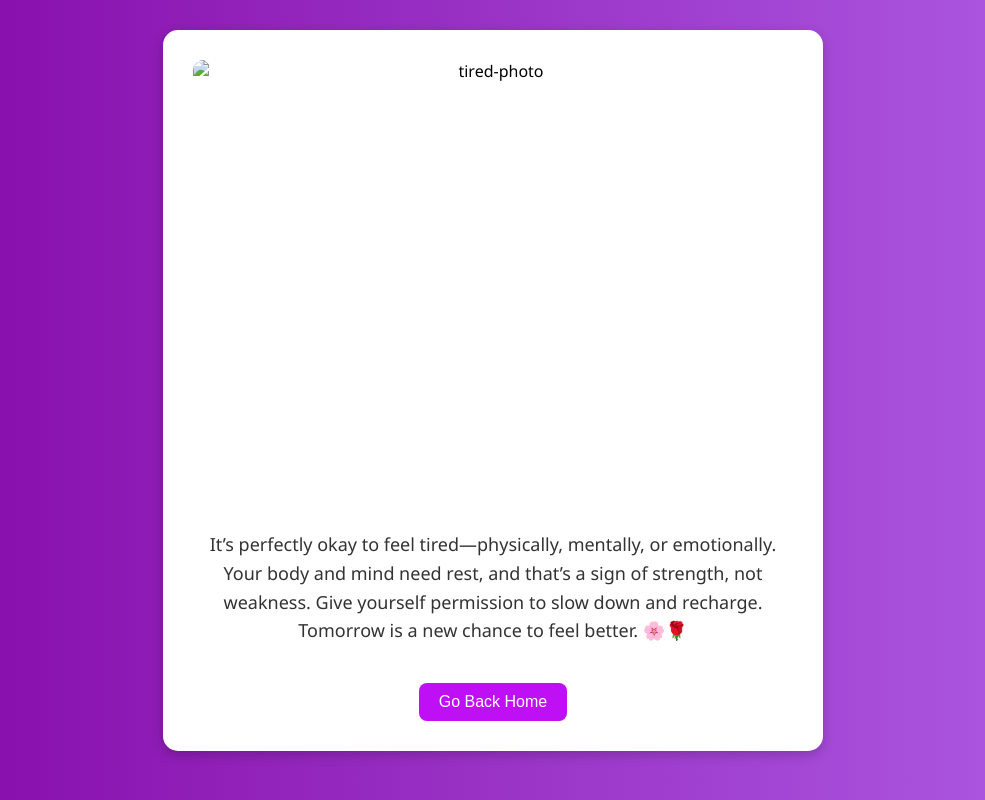
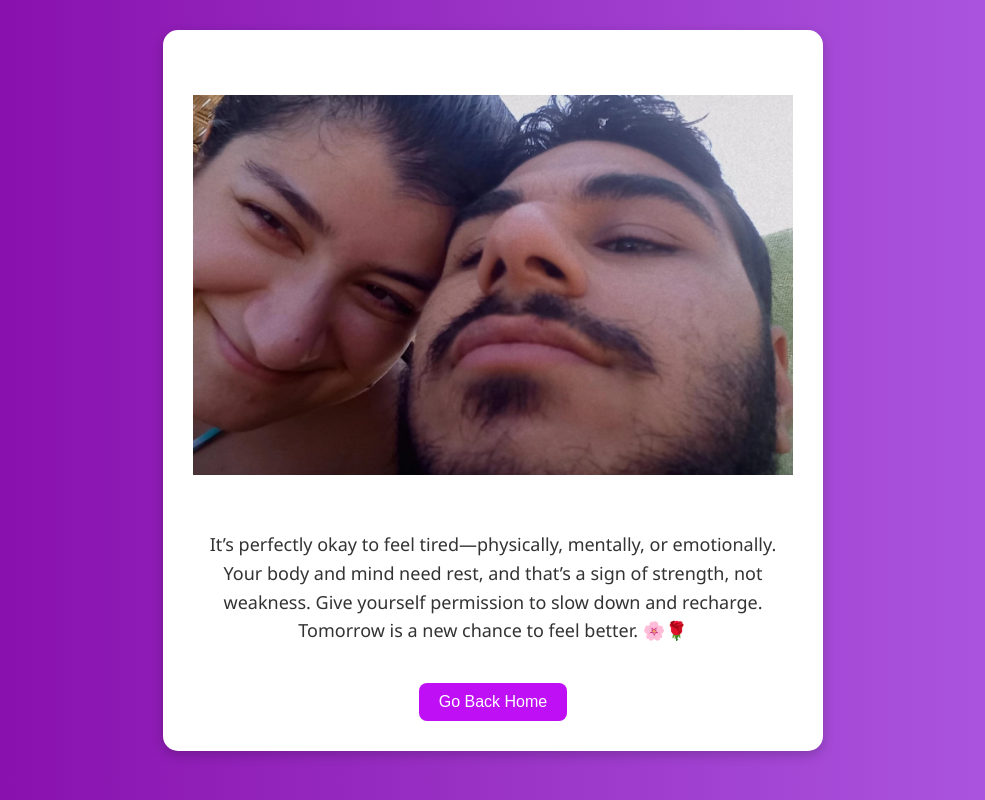
Before and after one commit to indighost011/MoodBoard, a plain HTML site: page tired.html in a window 1280 px wide. Shown: the whole page, without its empty margins (147-1132 px from the left). Drawn offline with Linux system fonts and the light colour scheme.

Commit message:
Update tired.html

```diff
--- a/tired.html
+++ b/tired.html
@@ -66,7 +66,7 @@
 </head>
 <body>
   <div class="message-box">
-   <img src="images/tired-photo.jpg" alt="tired-photo">
+   <img src="https://github.com/indighost011/MoodBoard/blob/87ca6b4a56078732f24bbf073c628e39bb35ca84/tired-photo.jpg" alt="us being tired" />
 
     <p>
 It’s perfectly okay to feel tired—physically, mentally, or emotionally.
```
